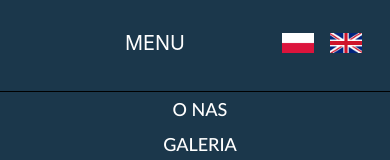
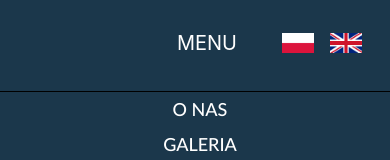
Before and after one commit to grzegorz-muszynski/transport-company-website-2, a React (Create React App) app: page / in a window 390 px wide. Both pictures are taken after a click on the element "MENU". Shown: the top 160 px of the page. Built offline with nearby package versions, Linux system fonts and the light colour scheme.

Commit message:
Animation of menu added

```diff
--- a/src/components/Menu.js
+++ b/src/components/Menu.js
@@ -1,8 +1,10 @@
-import { useEffect, useRef, useState } from 'react';
+import { useEffect, useState, useRef } from 'react';
 import { NavLink } from 'react-router-dom';
 
 export default function Menu(props) {
     const bottomRef = useRef();
+    const btnMenuRef = useRef();
+    const menuRef = useRef();
     const [wallpaperVisible, setWallpaperVisible] = useState(true);
     const [showMenu, setShowMenu] = useState(false);
 
@@ -25,13 +27,26 @@ export default function Menu(props) {
             let height = Number(e.target.dataset.height5);
             window.scrollTo({ top: height, behavior: "smooth" });
         }
-
         setShowMenu(false)
     }
 
     const toggleMenu = () => {
         setShowMenu(!showMenu)
     }
+
+    function hideMenu() {
+        setShowMenu(false);
+    }
+
+    // useEffect below closes menu whenever sth not being NavBar is clicked
+    useEffect(() => {
+        function handler(e) {
+            if (!btnMenuRef.current.contains(e.target) && !menuRef.current.contains(e.target)) {
+                hideMenu();
+            }
+        }
+        document.addEventListener('mousedown', handler);
+    })
 
     useEffect(() => {
         const observer = new IntersectionObserver((entries, observer) => {
@@ -51,6 +66,7 @@ export default function Menu(props) {
                     <p
                         onClick={toggleMenu}
                         className={wallpaperVisible ? 'middle' : 'moved'}
+                        ref={btnMenuRef}
                     >MENU</p>
                     <img
                         src={require('../assets/logoDarkBlue2.png')}
@@ -69,6 +85,7 @@ export default function Menu(props) {
                                 ((wallpaperVisible && !showMenu) ? 'centered ul-hidden' :
                                     (!wallpaperVisible && showMenu) ? 'onRight ul-shown' : 'onRight ul-hidden')
                         }
+                        ref={menuRef}
                     >
                         <li
                             onClick={menuScrolling}
--- a/src/sass/components/Menu.scss
+++ b/src/sass/components/Menu.scss
@@ -23,7 +23,7 @@
         height: 91px;
         width: 100vw;
         position: fixed;
-        z-index: 2;
+        z-index: 1;
         top: 0;
         img { // Small logo
             position: absolute;
@@ -86,16 +86,18 @@
             p { // Menu button
                 display: block;
                 position: fixed;
-                z-index: 3;
+                z-index: 2;
                 top: 11px;
                 font-size: 20px;
                 color: white;
                 &:hover {
+                    color: $lightBlue;
                     cursor: pointer;
+                    transition: color 500ms;
                 }
             }
             .middle {
-                right: calc(50% - 50px);
+                right: calc(50% - 42px);
                 transition: right 800ms;
             }
             .moved {
@@ -114,10 +116,21 @@
                 transform: translateX(0px);
             }
             .ul-shown {
-                display: block;
+                // display: block;
+                visibility: visible;
+                opacity: 1;
+                transform: translateY(0);
+                transition: 500ms ease;
+
+
             }
             .ul-hidden {
-                display: none;
+                // display: none;
+                visibility: hidden;
+                opacity: 0.95;
+                transform: translateY(-220px);
+                // transform: translateY(220px);
+                transition: 500ms ease;
             }
             ul {
                 height: 146px;
@@ -135,6 +148,7 @@
                     margin: 0;
                     &:hover {
                         background-color: $blue;
+                        // transition: background-color 900ms;
                     }
                 }
             }
@@ -148,7 +162,7 @@
                 display: none;
             }
             .moved {
-                right: calc(50% - 50px);
+                right: calc(50% - 42px);
             }
         }
     }
@@ -174,8 +188,18 @@
         .__navBar {
             .middle,
             .moved {
-                right: calc(50% + 10px);
+                right: calc(50% - 42px);
             }
         }
     }
 }
+@media (max-width: 350px) {
+    .Menu {
+        .__flags {
+            right: 5px;
+            img {
+                padding: 0 4px;
+            }
+        }
+    }
+}
```
